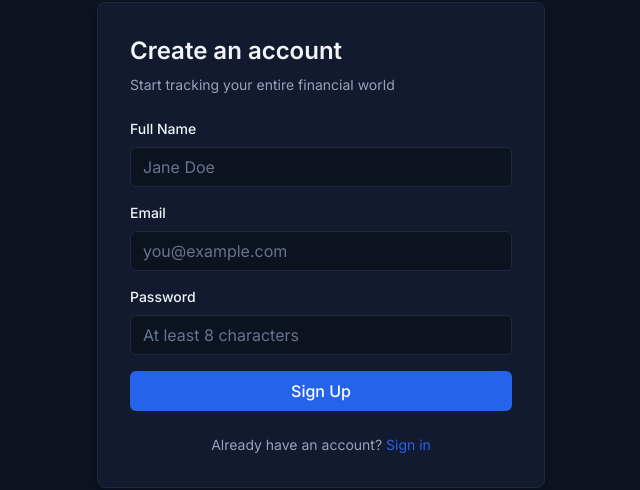
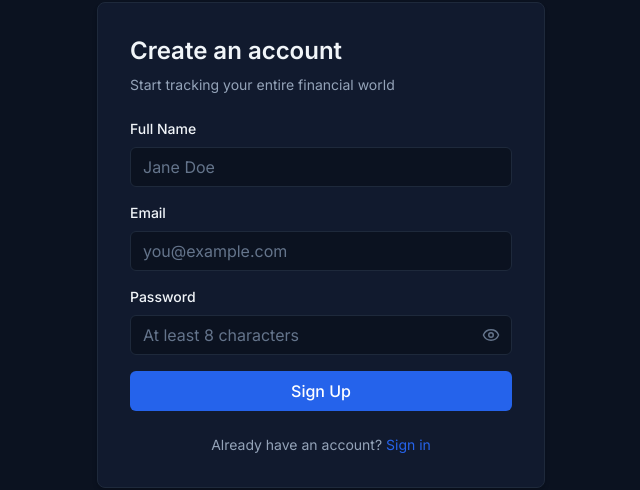
Before and after one commit to Dancan1907/trellisflow, a Next.js app in the folder apps/web/: page /signup in a window 1280 px wide. Shown: the part 187-677 px from the top of the page, without its empty margins (319-959 px from the left). Built offline with nearby package versions, Linux system fonts and the light colour scheme.

Commit message:
feat(web): Add eye toggle and prevent autofill on signup page

```diff
--- a/apps/web/src/app/(public)/signup/page.tsx
+++ b/apps/web/src/app/(public)/signup/page.tsx
@@ -3,6 +3,7 @@
 import { useState } from 'react';
 import { useRouter } from 'next/navigation';
 import Link from 'next/link';
+import { Eye, EyeOff } from 'lucide-react';
 import { apiFetch } from '@/lib/api/api-client';
 import { useAuthStore } from '@/lib/auth/auth-store';
 import { Logo } from '@/components/shared/logo';
@@ -13,6 +14,7 @@ export default function SignupPage() {
   const [name, setName] = useState('');
   const [email, setEmail] = useState('');
   const [password, setPassword] = useState('');
+  const [showPassword, setShowPassword] = useState(false);
   const [error, setError] = useState<string | null>(null);
   const [isLoading, setIsLoading] = useState(false);
 
@@ -64,7 +66,8 @@ export default function SignupPage() {
             </div>
           )}
 
-          <form onSubmit={handleSubmit} className="space-y-4">
+          {/* autoComplete="off" tells the browser not to auto-fill the form */}
+          <form onSubmit={handleSubmit} className="space-y-4" autoComplete="off">
             <div>
               <label className="block text-sm font-medium text-fg-primary mb-2">Full Name</label>
               <input
@@ -72,6 +75,7 @@ export default function SignupPage() {
                 value={name}
                 onChange={(e) => setName(e.target.value)}
                 required
+                autoComplete="off"
                 className="w-full h-10 px-3 rounded-md border border-border-subtle bg-bg-primary text-fg-primary placeholder:text-fg-tertiary focus:outline-none focus:border-accent-primary transition-colors"
                 placeholder="Jane Doe"
               />
@@ -84,6 +88,7 @@ export default function SignupPage() {
                 value={email}
                 onChange={(e) => setEmail(e.target.value)}
                 required
+                autoComplete="off"
                 className="w-full h-10 px-3 rounded-md border border-border-subtle bg-bg-primary text-fg-primary placeholder:text-fg-tertiary focus:outline-none focus:border-accent-primary transition-colors"
                 placeholder="you@example.com"
               />
@@ -91,15 +96,25 @@ export default function SignupPage() {
 
             <div>
               <label className="block text-sm font-medium text-fg-primary mb-2">Password</label>
+              <div className="relative">
                 <input
-                type="password"
+                  type={showPassword ? 'text' : 'password'}
                   value={password}
                   onChange={(e) => setPassword(e.target.value)}
                   required
                   minLength={8}
-                className="w-full h-10 px-3 rounded-md border border-border-subtle bg-bg-primary text-fg-primary placeholder:text-fg-tertiary focus:outline-none focus:border-accent-primary transition-colors"
+                  autoComplete="new-password" // <--- Tells browser not to auto-fill with an old password
+                  className="w-full h-10 pl-3 pr-10 rounded-md border border-border-subtle bg-bg-primary text-fg-primary placeholder:text-fg-tertiary focus:outline-none focus:border-accent-primary transition-colors"
                   placeholder="At least 8 characters"
                 />
+                <button
+                  type="button"
+                  onClick={() => setShowPassword(!showPassword)}
+                  className="absolute right-3 top-1/2 -translate-y-1/2 text-fg-tertiary hover:text-fg-secondary"
+                >
+                  {showPassword ? <EyeOff size={18} /> : <Eye size={18} />}
+                </button>
+              </div>
             </div>
 
             <button
```
Lines whose indentation alone changed are shown as unchanged.
